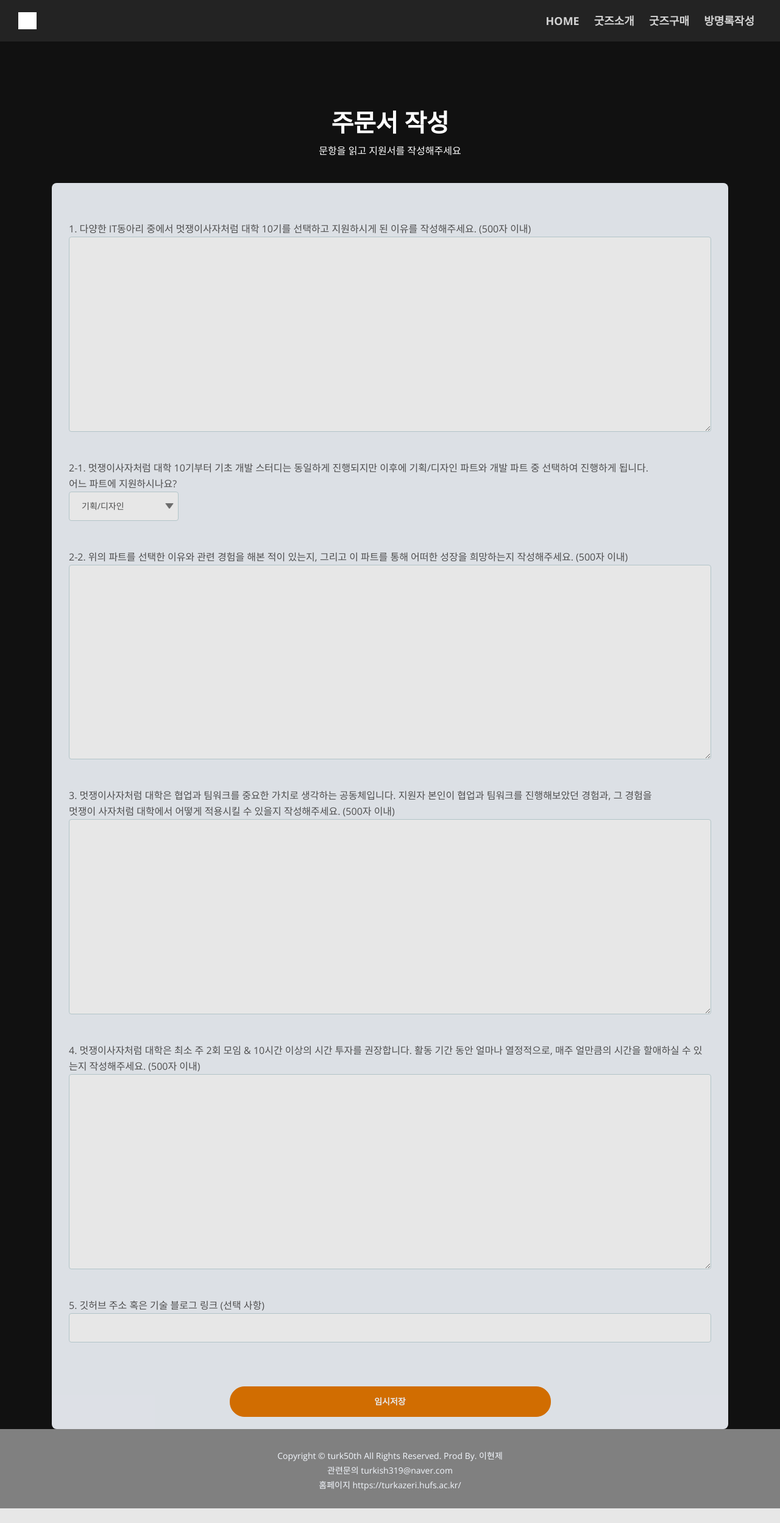
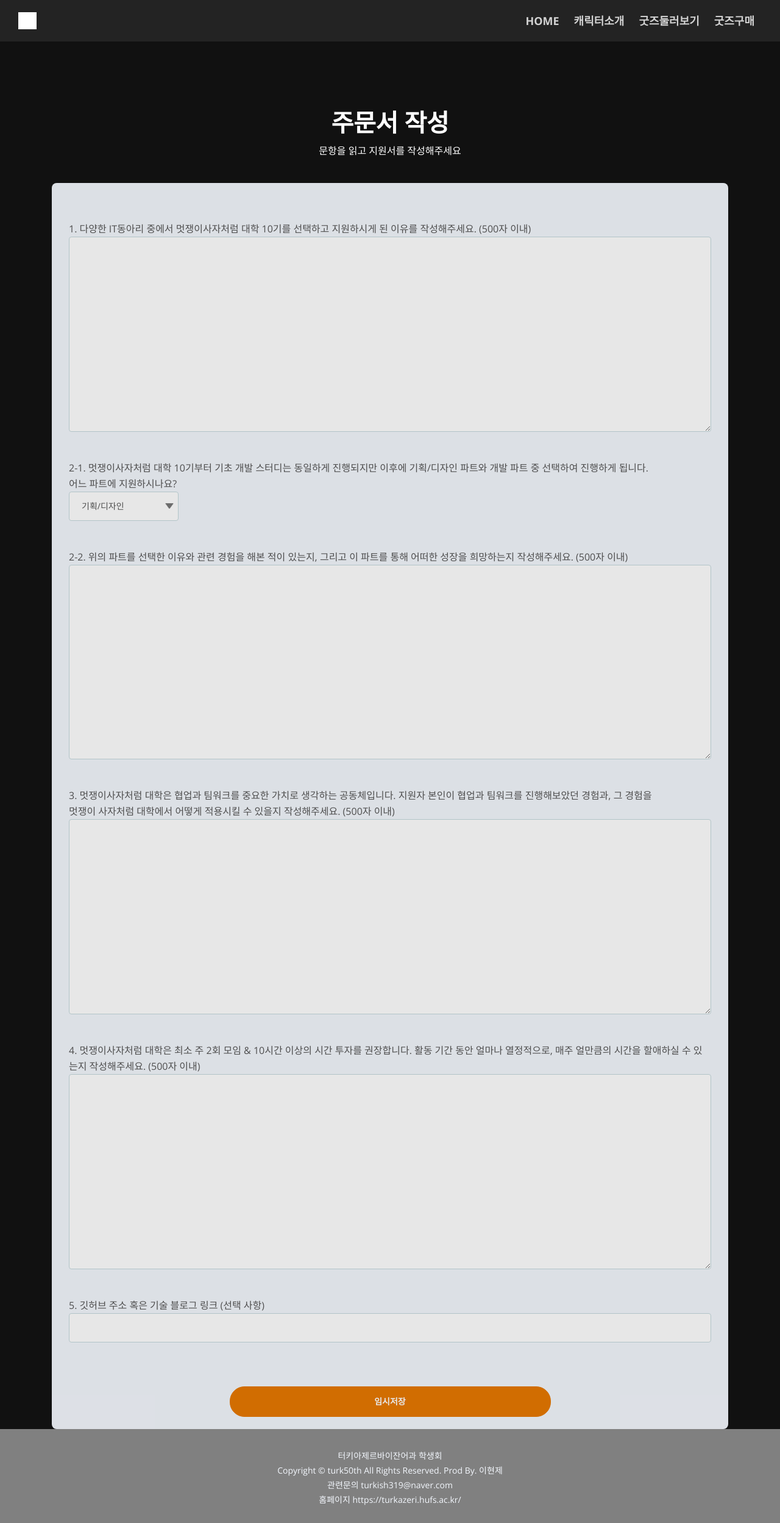
Before and after one commit to leehjhjhj/tuaz50th, a Django app: template supply/templates/create.html in a window 1280 px wide. Shown: the whole page at 61% size. Before the commit the page ends 2473 px from the top, so only its background shows below. Run offline with Django 4.2, Linux system fonts and the light colour scheme; the template is opened without the code that fills it, so the values that code supplies are empty; some libraries are stand-ins or nearby versions; grey boxes are pictures that could not be loaded.

Commit message:
fix: 세부 css 변경

```diff
--- a/supply/templates/home.html
+++ b/supply/templates/home.html
@@ -11,6 +11,7 @@
                         <br>
                         <h1>터키아제르바이잔어과</br>  50주년 기념샵</h1>
                         <p class="p-large">유럽의 품격, 동남아의 가능성 터키<br> 터키아제르바이잔어과의 50주년을 축하합니다. </p>
+                        <a class="btn-solid-lg page-scroll" href="">캐릭터소개</a>
                         <a class="btn-solid-lg page-scroll" href="">굿즈둘러보기</a>
                             <a class="btn-solid-lg page-scroll" href="">굿즈구매하기</a>
                         </br> </br>
--- a/tuaz50th/templates/base.html
+++ b/tuaz50th/templates/base.html
@@ -70,14 +70,15 @@
                         <a class="nav-link page-scroll" href=>HOME <span class="sr-only">(current)</span></a>
                     </li>
                     <li class="nav-item">
-                        <a class="nav-link page-scroll" href="">굿즈소개</a>
+                        <a class="nav-link page-scroll" href= >캐릭터소개</a>
+                    </li>
+                    <li class="nav-item">
+                        <a class="nav-link page-scroll" href="">굿즈둘러보기</a>
                     </li>
                     <li class="nav-item">
                         <a class="nav-link page-scroll" href=>굿즈구매</a>
                     </li>
-                    <li class="nav-item">
-                        <a class="nav-link page-scroll" href= >방명록작성</a>
-                    </li>
+
                 </ul>
             </div>
         </div> <!-- end of container -->
@@ -113,7 +114,9 @@
         <div class="container">
             <div class="row">
                 <div class="col-lg-12">
-                    <p class="p-small">Copyright © turk50th All Rights Reserved. Prod By. 이현제 <br>
+                    <p class="p-small">
+                        터키아제르바이잔어과 학생회  <br>
+                        Copyright © turk50th All Rights Reserved. Prod By. 이현제 <br>
                         관련문의 <a href="mailto:turkish319@naver.com" target="_blank">turkish319@naver.com</a><br>
                         홈페이지 <a href="https://turkazeri.hufs.ac.kr/sites/turkazeri/index.do" target="_blank">https://turkazeri.hufs.ac.kr/</a><br>
 
```
Also changed, not shown: other parts of tuaz50th/templates/base.html (+1 -1 lines).
